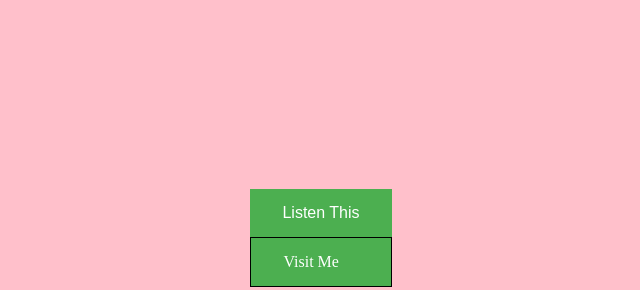
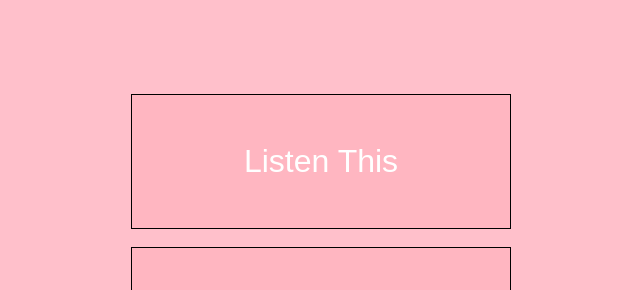
Before and after one commit to itzbandhan/love, a plain HTML site: page ml.html in a window 1280 px wide. Shown: the part 162-452 px from the top of the page, without its empty margins (319-959 px from the left). Drawn offline with Linux system fonts and the light colour scheme.

Commit message:
Update ml.html

```diff
--- a/ml.html
+++ b/ml.html
@@ -23,14 +23,15 @@
 <style>
 
 #des{
-  background-color: #4CAF50; /* Green */
+    background-color: lightpink;
     border: 1px solid #000;
     color: white;
     padding: 15px 32px;
     text-align: center;
     text-decoration: none;
     display: flex;
-  font-size: 16px;
+    font-size: 32px;
+padding: 3rem 7rem;
 }
 
  .end{
@@ -71,15 +72,15 @@ background: pink;
 /* #dff0f6 */
 
 button {
-
-  background-color: #4CAF50; /* Green */
-  border: none;
+   background-color: lightpink;
+    border: 1px solid #000;
     color: white;
     padding: 15px 32px;
     text-align: center;
     text-decoration: none;
-  display: inline-block;
-  font-size: 16px;
+    display: flex;
+    font-size: 32px;
+padding: 3rem 7rem;
 
 }
 
```
Lines whose indentation alone changed are shown as unchanged.
